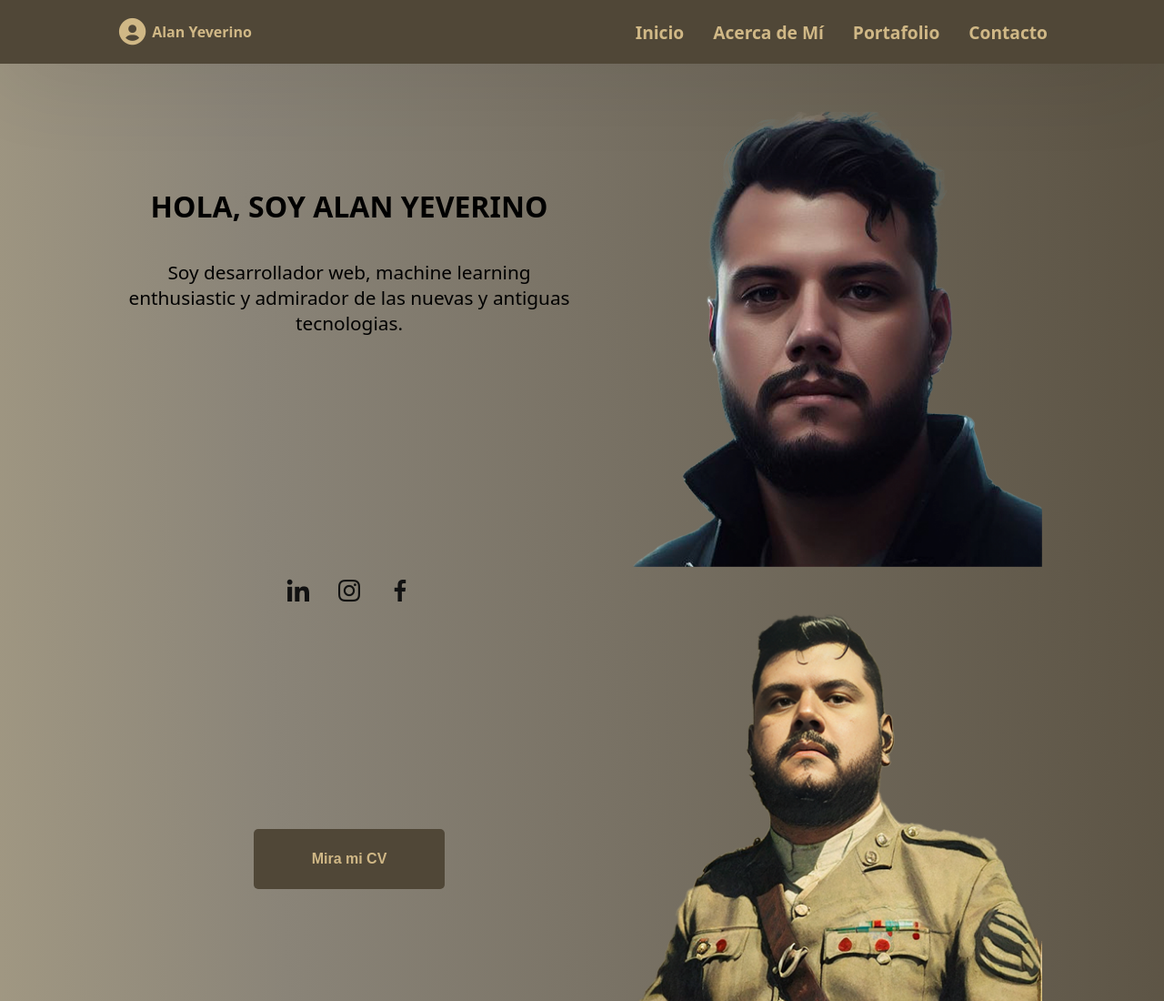
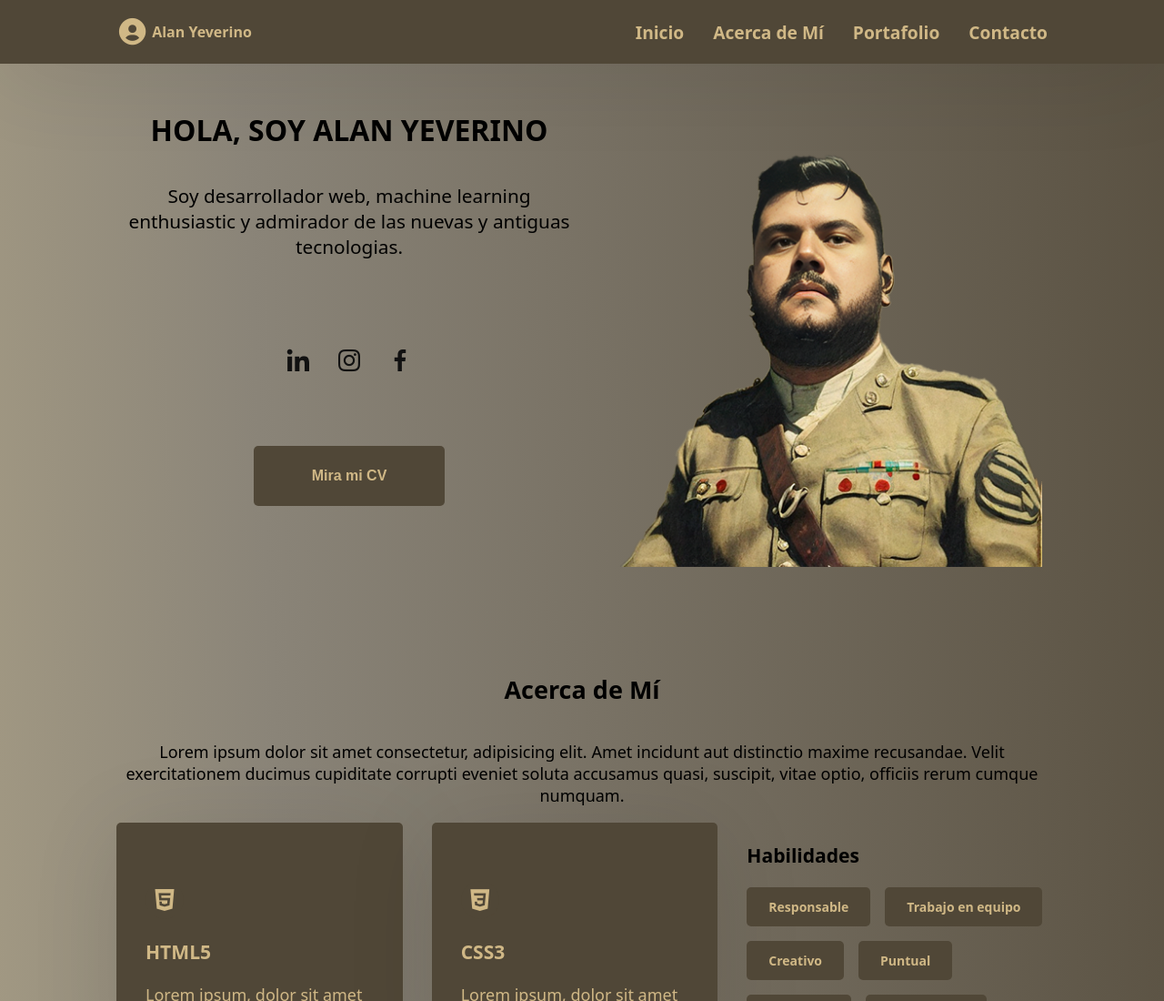
Before and after one commit to Lanyev/portafolioAlanYeverino, a plain HTML site: page index.html in a window 1280 px wide. Shown: the top 1100 px of the page at 91% size. Drawn offline with nearby package versions, Linux system fonts and the light colour scheme.

Commit message:
add image default/reverted

```diff
--- a/index.html
+++ b/index.html
@@ -63,7 +63,7 @@
         <div class="home__container grid--container">
           <div id="banner-load" class="home__image">
             <span></span>
-            <img class="alan_image" src="assets/img/alanCard0.png" alt="" />
+            <!-- <img class="alan_image" src="assets/img/alanCard0.png" alt="" /> -->
           </div>
 
           <ul class="home__social">
```
